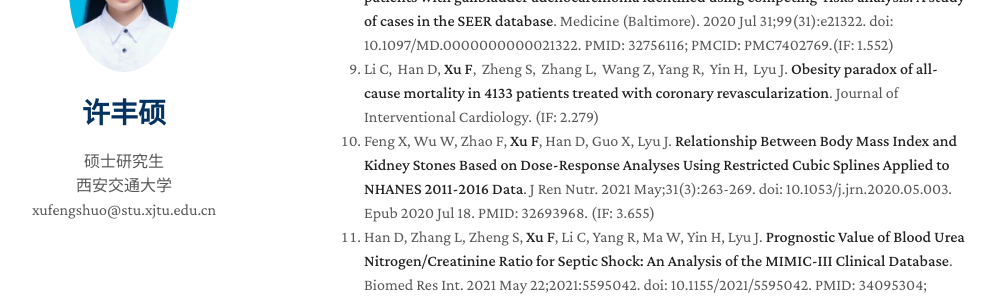
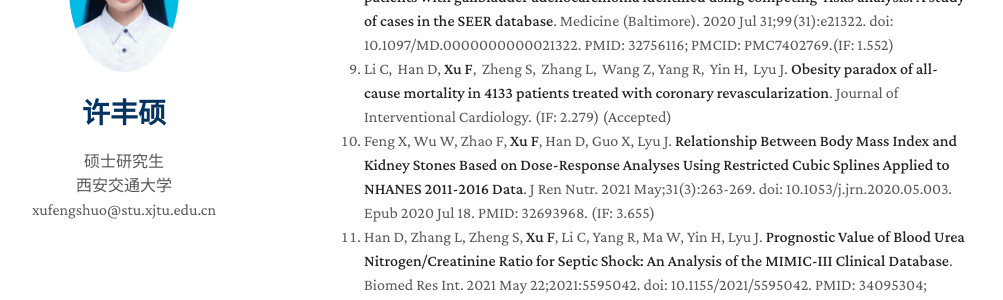
Before and after one commit to XuFengShuo619/CV, a Jekyll site: the page built from index.md, in a window 1280 px wide and 900 px high, scrolled down 1597 px. Shown: the part 176-476 px from the top of the window, without its empty margins (146-1149 px from the left). Built offline with Jekyll 4.4.1, drawn with Linux system fonts in a browser that asks for light colours; nearby versions of some CDN libraries; a style sheet for code colours, icons or effects is not loaded; our own code applies the rules of GitHub Pages for plain Markdown files.

Commit message:
Update index.md

```diff
--- a/index.md
+++ b/index.md
@@ -39,7 +39,7 @@ layout: homepage
 6. Li C, Yang J, **Xu F**, Han D, Zheng S, Kaaya RE, Wang S, Lyu J. **A prognostic nomogram for the cancer-specific survival of patients with upper-tract urothelial carcinoma based on the Surveillance, Epidemiology, and End Results Database**. BMC Cancer. 2020 Jun 8;20(1):534. doi: 10.1186/s12885-020-07019-5. PMID: 32513124; PMCID: PMC7282122. (IF: 4.43)
 7. Liu H, Zhang L, **Xu F**, Li S, Wang Z, Han D, Zhang F, Lyu J, Yin H. **Establishment of a prognostic model for patients with sepsis based on SOFA: a retrospective cohort study**. J Int Med Res. 2021 Sep;49(9):3000605211044892. doi: 10.1177/03000605211044892. PMID: 34586931. (IF: 1.671)
 8. Han D, Yang J, **Xu F**, Huang Q, Bai L, Wei YL, Kaaya RE, Wang S, Lyu J. **Prognostic factors in patients with gallbladder adenocarcinoma identified using competing-risks analysis: A study of cases in the SEER database**. Medicine (Baltimore). 2020 Jul 31;99(31):e21322. doi: 10.1097/MD.0000000000021322. PMID: 32756116; PMCID: PMC7402769.(IF: 1.552)
-9. Li C, Han D, **Xu F**, Zheng S, Zhang L, Wang Z, Yang R, Yin H, Lyu J. **Obesity paradox of all-cause mortality in 4133 patients treated with coronary revascularization**. Journal of Interventional Cardiology. (IF: 2.279)
+9. Li C, Han D, **Xu F**, Zheng S, Zhang L, Wang Z, Yang R, Yin H, Lyu J. **Obesity paradox of all-cause mortality in 4133 patients treated with coronary revascularization**. Journal of Interventional Cardiology. (IF: 2.279) (Accepted)
 10. Feng X, Wu W, Zhao F, **Xu F**, Han D, Guo X, Lyu J. **Relationship Between Body Mass Index and Kidney Stones Based on Dose-Response Analyses Using Restricted Cubic Splines Applied to NHANES 2011-2016 Data**. J Ren Nutr. 2021 May;31(3):263-269. doi: 10.1053/j.jrn.2020.05.003. Epub 2020 Jul 18. PMID: 32693968. (IF: 3.655)
 11. Han D, Zhang L, Zheng S, **Xu F**, Li C, Yang R, Ma W, Yin H, Lyu J. **Prognostic Value of Blood Urea Nitrogen/Creatinine Ratio for Septic Shock: An Analysis of the MIMIC-III Clinical Database**. Biomed Res Int. 2021 May 22;2021:5595042. doi: 10.1155/2021/5595042. PMID: 34095304; PMCID: PMC8164535. (IF: 3.411)
 12. Feng X, Wu W, Zhao F, **Xu F**, Han D, Guo X, Lyu J. **Association between physical activity and kidney stones based on dose-response analyses using restricted cubic splines**. Eur J Public Health. 2020 Dec 11;30(6):1206-1211. doi: 10.1093/eurpub/ckaa162. PMID: 32879977. (IF: 3.367)
```
